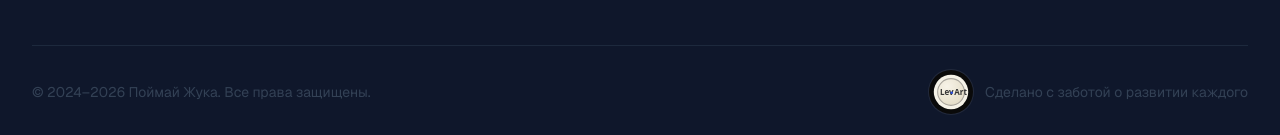
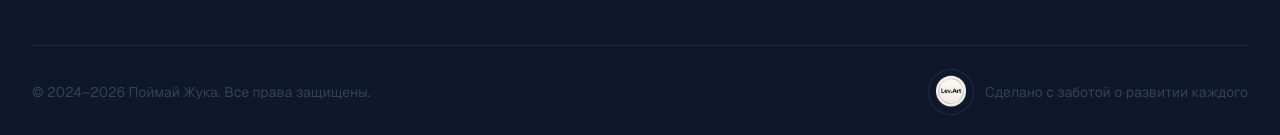
Before and after one commit to dcpraktik721/Neurozhuk, a Next.js app: page / in a window 1280 px wide. Shown: the part 7065-7200 px from the top of the page. Built offline with nearby package versions, Linux system fonts and the light colour scheme; no server answers.

Commit message:
Replace footer logo with LevArt asset

```diff
--- a/src/components/layout/Footer.tsx
+++ b/src/components/layout/Footer.tsx
@@ -1,48 +1,8 @@
+import Image from 'next/image';
 import Link from 'next/link';
 import { Bug, Globe, MessageCircle, Mail } from 'lucide-react';
 
 const CONTACT_EMAIL = 'levart72@mail.ru';
-
-function LevArtMark() {
-  return (
-    <span
-      className="inline-flex h-11 w-11 items-center justify-center rounded-full bg-neutral-950 p-[3px] shadow-[0_0_0_1px_rgba(255,255,255,0.08)]"
-      aria-hidden="true"
-    >
-      <svg viewBox="0 0 64 64" className="h-full w-full">
-        <defs>
-          <radialGradient id="lev-art-fill" cx="35%" cy="30%" r="75%">
-            <stop offset="0%" stopColor="#F7F3E8" />
-            <stop offset="100%" stopColor="#E4DDC8" />
-          </radialGradient>
-        </defs>
-        <circle cx="32" cy="32" r="29" fill="#F5F2E7" />
-        <circle cx="32" cy="32" r="22.5" fill="url(#lev-art-fill)" stroke="#A9A59D" strokeWidth="1.8" />
-        <text
-          x="13.5"
-          y="37"
-          fontSize="13.5"
-          fontWeight="700"
-          fill="#343434"
-          fontFamily="system-ui, -apple-system, sans-serif"
-        >
-          Lev
-        </text>
-        <circle cx="33.2" cy="33.2" r="2.2" fill="#294BDA" />
-        <text
-          x="37.5"
-          y="37"
-          fontSize="13.5"
-          fontWeight="700"
-          fill="#343434"
-          fontFamily="system-ui, -apple-system, sans-serif"
-        >
-          Art
-        </text>
-      </svg>
-    </span>
-  );
-}
 
 const footerLinks = {
   platform: {
@@ -153,7 +113,13 @@ export default function Footer() {
             &copy; 2024&ndash;2026 Поймай Жука. Все права защищены.
           </p>
           <div className="flex items-center gap-3 text-sm text-slate-500">
-            <LevArtMark />
+            <Image
+              src="/branding/levart-footer-logo.png"
+              alt="Lev.Art"
+              width={44}
+              height={44}
+              className="h-11 w-11 rounded-full object-cover shadow-[0_0_0_1px_rgba(255,255,255,0.08)]"
+            />
             <p>Сделано с заботой о развитии каждого</p>
           </div>
         </div>
```
Also changed, not shown: public/branding/levart-footer-logo.png (added), 1 other file (tests, documents, lock files or other folders).
